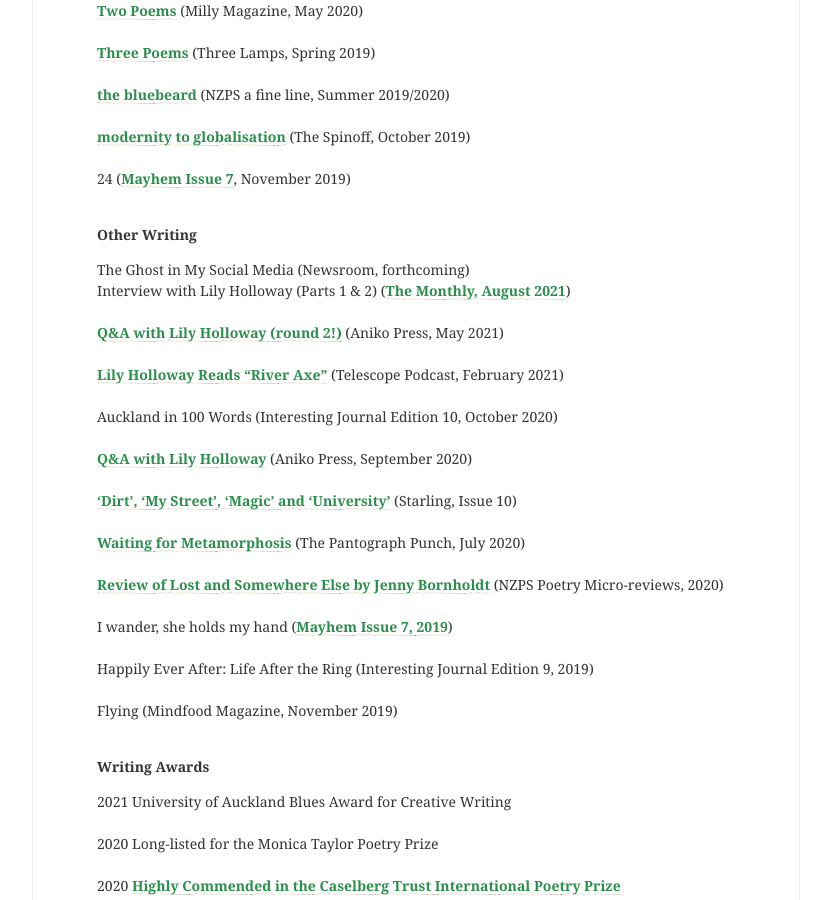
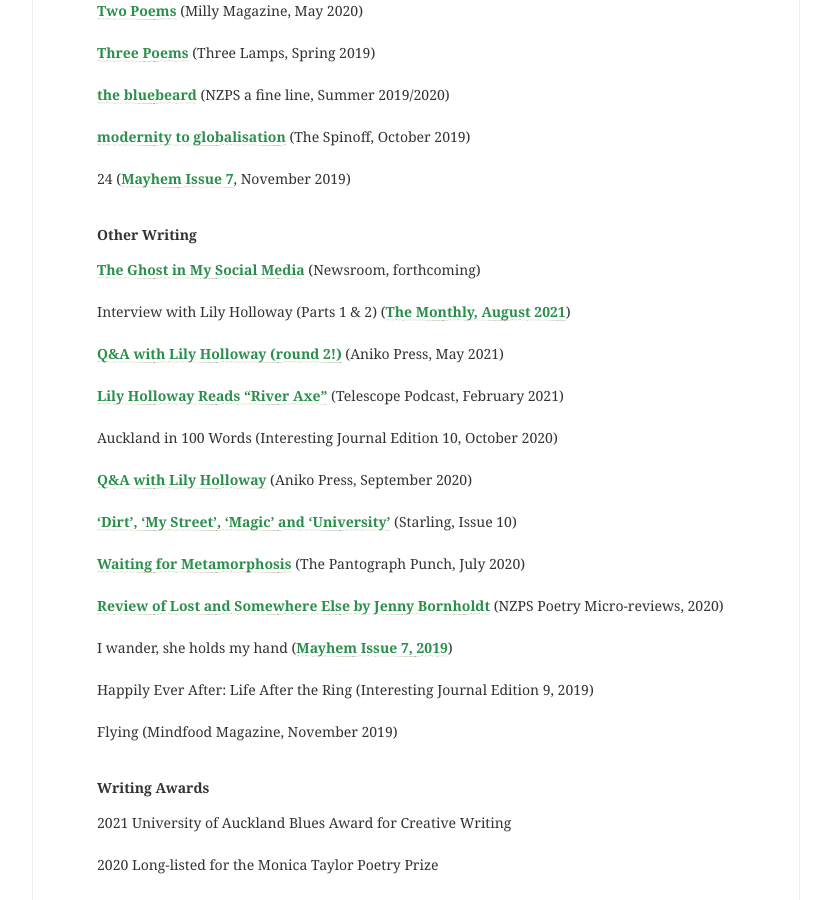
Before and after one commit to lilyholloway/lilyholloway.github.io, a Jekyll site: the page built from cv.md, in a window 1280 px wide and 900 px high, scrolled down 2128 px. Shown: the whole window, without its empty margins (224-1055 px from the left). Built offline with Jekyll 4.4.1, drawn with Linux system fonts in a browser that asks for light colours; nearby versions of some CDN libraries.

Commit message:
Update cv.md

```diff
--- a/cv.md
+++ b/cv.md
@@ -96,7 +96,8 @@
 
 <b>Other Writing</b><br>
 
-The Ghost in My Social Media (Newsroom, forthcoming)<br>
+<b><a href="https://www.newsroom.co.nz/the-ghost-in-my-social-media">The Ghost in My Social Media</a></b> (Newsroom, forthcoming)<br>
+<br>
 Interview with Lily Holloway (Parts 1 & 2) (<b><a href="https://mailchi.mp/capartscentre.com/the-monthly-poetry-and-spoken-word-edition-august-2021-152126?fbclid=IwAR3q5ZUAwWTaR3CZUr2S_YuNU7cEDtDeaRw5-ptpoFznNI8N0mqPBl5ePgI">The Monthly, August 2021</a></b>)<br>
 <br>
 <b><a href="https://www.anikopress.com/interviews/lily-holloway-2">Q&A with Lily Holloway (round 2!)</a></b> (Aniko Press, May 2021)<br>
```
